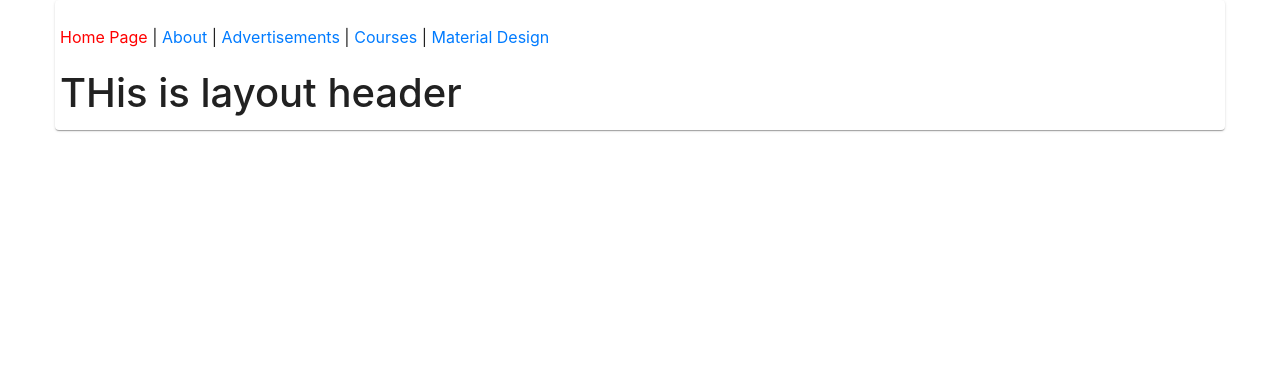
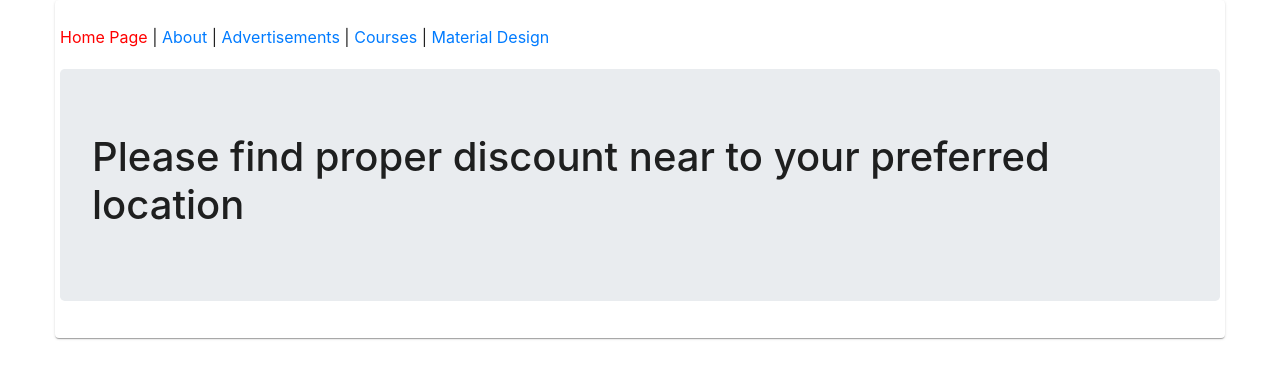
Before and after one commit to engr-hasanuzzaman/charbd, a React app: page / in a window 1280 px wide. Shown: the top 378 px of the page. Built offline with nearby package versions, Linux system fonts and the light colour scheme; what redux-immutable-state-invariant would draw is missing.

Commit message:
Move all the pages to layout component

```diff
--- a/src/components/App.js
+++ b/src/components/App.js
@@ -2,7 +2,7 @@ import React from "react";
 import { Route, Switch } from "react-router-dom";
 import HomePage from "./home/HomePage";
 import AboutPage from "./about/AboutPage";
-import Header from "./common/Header";
+// import Header from "./common/Header";
 import PageNotFound from "./PageNotFound";
 import AdvertisementPage from "./advertisement/AdvertisementPage";
 import CoursesPage from "./course/CoursesPage";
--- a/src/components/about/AboutPage.js
+++ b/src/components/about/AboutPage.js
@@ -1,9 +1,12 @@
 import React from 'react';
+import Layout from '../layout';
 
 const About = () => (
-  <div>
-    <h1>This is about page</h1>
-  </div>
+  <Layout>
+    <div>
+      <h1>This is about page</h1>
+    </div>
+  </Layout>
 );
 
 export default About;
--- a/src/components/advertisement/AdvertisementPage.js
+++ b/src/components/advertisement/AdvertisementPage.js
@@ -1,5 +1,6 @@
 import React from 'react';
 import AdvertisementComponent from './AdvertisementComponent';
+import Layout from '../layout';
 
 class AdvertisementPage extends React.Component {
   constructor(props){
@@ -38,6 +39,7 @@ class AdvertisementPage extends React.Component {
 
   render(){
     return(
+      <Layout>
         <div className="container-fluid">
           <div className="row">
             <div className="col-8">
@@ -61,6 +63,7 @@ class AdvertisementPage extends React.Component {
             </div>
           </div>
         </div>
+      </Layout>
     );
   }
 }
--- a/src/components/course/CoursesPage.js
+++ b/src/components/course/CoursesPage.js
@@ -5,8 +5,9 @@ import * as courseActions from "../../redux/actions/courseActions";
 import { bindActionCreators } from "redux";
 import CourseList from "./CourseLIst";
 import * as authorActions from "../../redux/actions/authorActions";
-import CourseForm from "./NewCourse";
+// import CourseForm from "./NewCourse";
 import { Link } from "react-router-dom";
+import Layout from '../layout';
 
 class CoursesPage extends React.Component {
   constructor(props) {
@@ -48,6 +49,7 @@ class CoursesPage extends React.Component {
 
   render() {
     return (
+      <Layout>
         <div>
           <div className="row">
             <div className="col-6">
@@ -59,9 +61,9 @@ class CoursesPage extends React.Component {
               </Link>
             </div>
           </div>
-
           <CourseList courses={this.props.courses} />
         </div>
+      </Layout>
     );
   }
 }
--- a/src/components/layout/index.js
+++ b/src/components/layout/index.js
@@ -1,5 +1,5 @@
 import React from 'react';
-import {Paper, Box, Grid } from '@material-ui/core';
+import {Paper, Box } from '@material-ui/core';
 import Header from './Header';
 
 const style = {
@@ -14,10 +14,14 @@ class LayoutComponet extends React.Component {
   }
 
   render(){
+    const { children } = this.props;
+
     return (
       <Paper container style={style.Paper}>
         <Header />
-        <h1>THis is layout header</h1>
+        <Box>
+          {children}
+        </Box>
       </Paper>
     );
   }
--- a/src/components/material/Material.js
+++ b/src/components/material/Material.js
@@ -1,5 +1,5 @@
 import React from 'react';
-import {Paper, Box, Grid } from '@material-ui/core';
+import {Grid } from '@material-ui/core';
 import Layout from '../layout';
 
 const MaterialComponent = () => {
```
Lines whose indentation alone changed are shown as unchanged.
